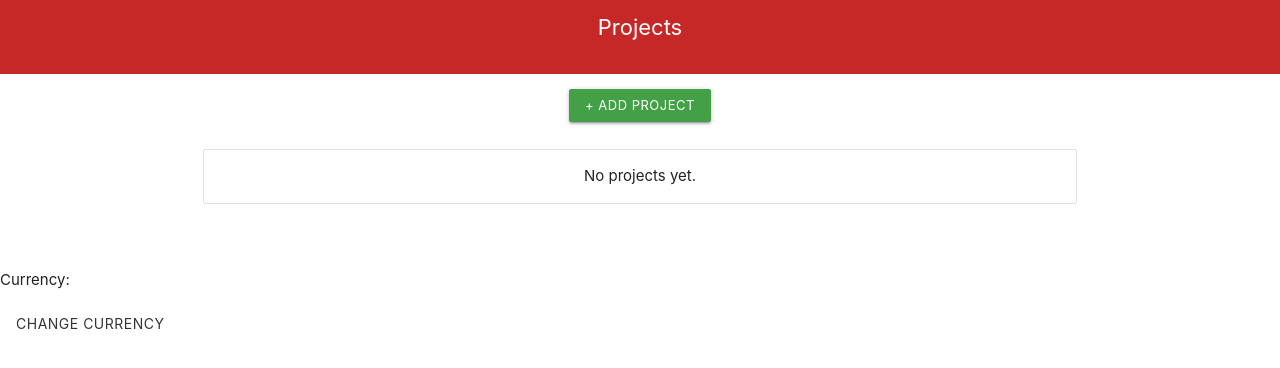
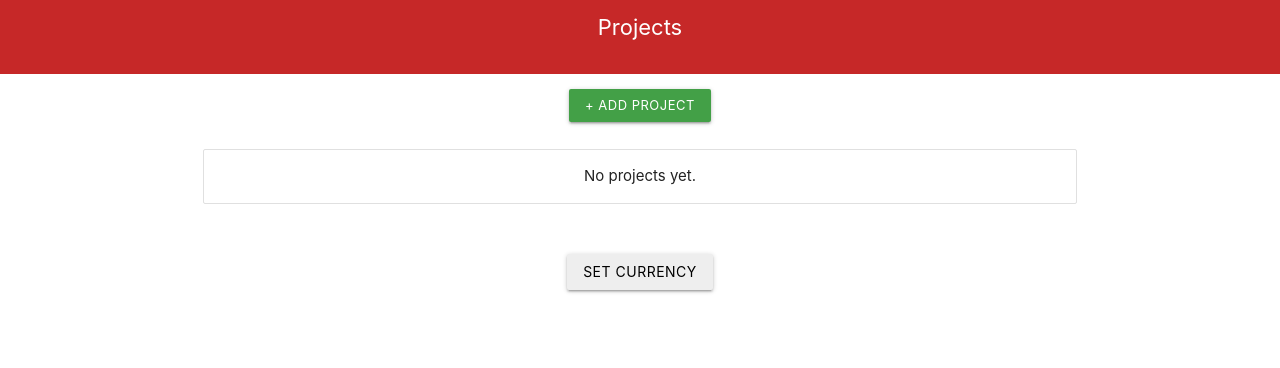
Before and after one commit to adambergman1/TimeTracker-React-Electron, a React (Create React App) app: page / in a window 1280 px wide. Shown: the top 368 px of the page. Built offline with nearby package versions, Linux system fonts and the light colour scheme.

Commit message:
Adding functionality that syncs the currency on both Project and Reports page

```diff
--- a/src/App.js
+++ b/src/App.js
@@ -115,6 +115,10 @@ class App extends Component {
     setSelectedProject: this.setSelectedProject
   })
 
+  setCurrency = (currency) => {
+    this.setState({ currency })
+  }
+
   renderSideNav = () =>
     <SideNavigation
     {...this.getProps()}
@@ -122,13 +126,13 @@ class App extends Component {
   />
 
   render() {
-    const { selectedProject, showReports, showProjects } = this.state
+    const { selectedProject, showReports, showProjects, currency } = this.state
     return (
       <main>
-        {showProjects && <ProjectPage {...this.getProps()} />}
+        {showProjects && <ProjectPage {...this.getProps()} currency={currency} />}
         {selectedProject && <TaskPage selectedProject={selectedProject} setState={this.setState.bind(this)}> {this.renderSideNav()}</TaskPage>}
-        {showReports && <Reports>{this.renderSideNav()}</Reports>}
-        <SetCurrency />
+        {showReports && <Reports currency={currency} >{this.renderSideNav()}</Reports>}
+        {!selectedProject && <SetCurrency onCurrencyUpdate={this.setCurrency} /> }
       </main>
     )
   }
--- a/src/components/pages/Reports.js
+++ b/src/components/pages/Reports.js
@@ -95,10 +95,10 @@ export class Reports extends Component {
           <div className="container">
             <DateRangePicker projects={this.state.projects} onStartChange={this.changeStartDate} onEndChange={this.changeEndDate} />
             <div className="collection-heading row">
-              <div className="name col s5"><span>Name</span></div>
+              <div className="name col s5"><span>Project</span></div>
               <div className="hourly-rate col s2"><span>Hourly rate</span></div>
               <div className="total-time col s2"><span>Total time</span></div>
-              <div className="earned-money col s3 right-align"><span>$</span></div>
+              <div className="earned-money col s3 right-align"><span>{findInLocalStorage('currency') ? findInLocalStorage('currency') : 'Earned'}</span></div>
             </div>
             <div className="collection">
               {projectsToDisplay}
--- a/src/components/projects/Projects.js
+++ b/src/components/projects/Projects.js
@@ -3,6 +3,7 @@ import editIcon from '../images/edit.svg'
 import arrowRightIcon from '../images/arrow-right.svg'
 import { Modal } from 'react-materialize'
 import EditProject from './EditProject'
+import { findInLocalStorage } from '../../lib/crudHelpers'
 
 const Projects = ({ projects, deleteProject, selectedProject, editProject }) => {
   const projectList = projects.length ? (
@@ -17,7 +18,7 @@ const Projects = ({ projects, deleteProject, selectedProject, editProject }) =>
           </div>
 
           <div className='rate col s2'>
-            <span>{project.rate} {project.rate ? '$' : ''}</span>
+            <span>{project.rate} {project.rate && findInLocalStorage('currency')}</span>
           </div>
 
           <div className='actions col s2 right-align'>
--- a/src/components/projects/SetCurrency.js
+++ b/src/components/projects/SetCurrency.js
@@ -9,7 +9,7 @@ class SetCurrency extends Component {
     currencies: currencyList
   }
 
-  componentDidMount () {
+  componentDidMount() {
     if (localStorage.hasOwnProperty('currency')) {
       this.setState({ selectedCurrency: findInLocalStorage('currency') })
     }
@@ -18,6 +18,7 @@ class SetCurrency extends Component {
   updateCurrency = e => {
     this.setState({ selectedCurrency: e.target.value })
     saveToLocalStorage('currency', e.target.value)
+    this.props.onCurrencyUpdate({ selectedCurrency: e.target.value })
   }
 
   render() {
@@ -31,15 +32,24 @@ class SetCurrency extends Component {
           ))
         : ''
     return (
-      <React.Fragment>
-        <p>Currency: {selectedCurrency && selectedCurrency}</p>
-        <Modal trigger={<Button className="btn-flat">Change currency</Button>}>
-          <Select onChange={this.updateCurrency}>
-            <option value='none'>Select currency</option>
-            {currenciesToRender}
-          </Select>
-        </Modal>
-      </React.Fragment>
+      <div className='container'>
+        <div className='row center'>
+          <div className='col s12'>
+            <Modal
+              trigger={
+                <Button className={selectedCurrency ? 'btn-floating right' : 'btn grey lighten-3 black-text'}>
+                  {selectedCurrency ? selectedCurrency : 'Set currency'}
+                </Button>
+              }
+            >
+              <Select onChange={this.updateCurrency}>
+                <option value='none'>Select currency</option>
+                {currenciesToRender}
+              </Select>
+            </Modal>
+          </div>
+        </div>
+      </div>
     )
   }
 }
```
